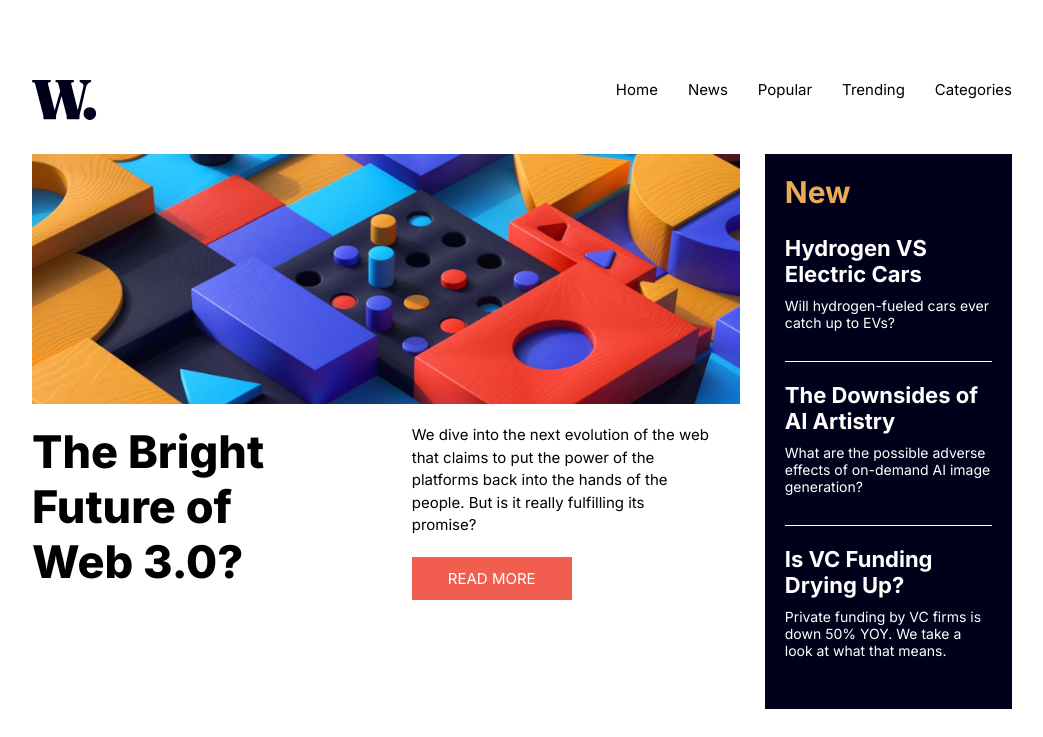
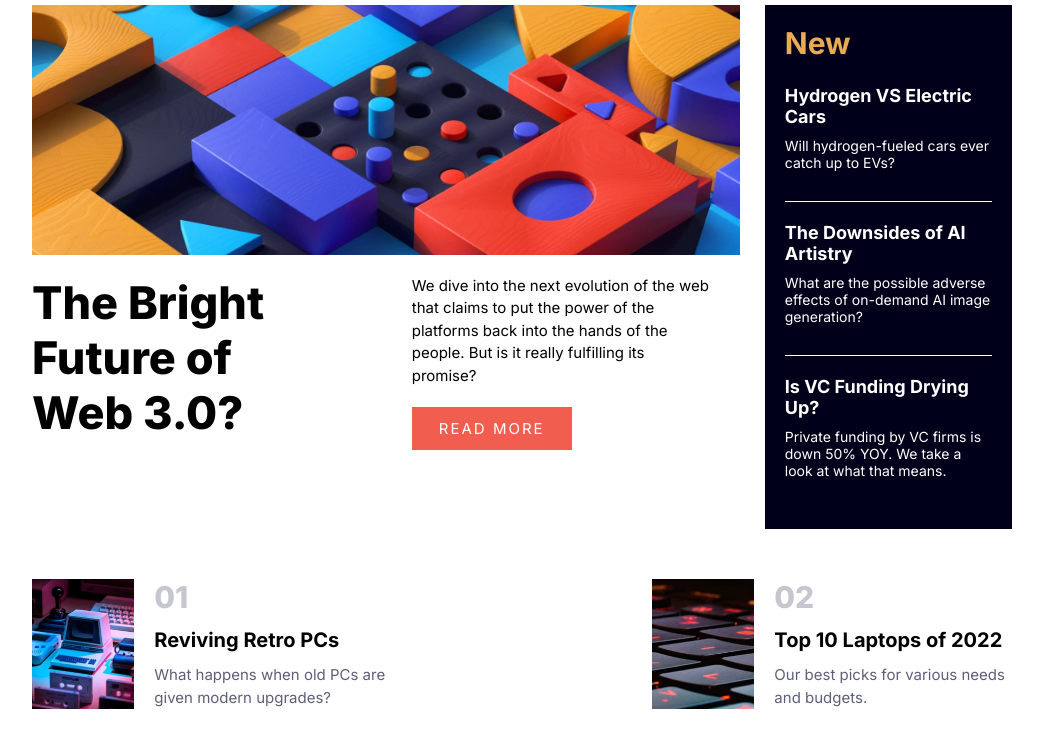
Before and after one commit to cjislegit/NewsHomepage, a React (Create React App) app: page / in a window 1280 px wide. Shown: the top 737 px of the page, without its empty margins (118-1161 px from the left). Built offline with nearby package versions, Linux system fonts and the light colour scheme.

Commit message:
Added the hover styles and centered the page in desktop mode

```diff
--- a/src/components/Main/main.module.css
+++ b/src/components/Main/main.module.css
@@ -39,6 +39,12 @@
   max-width: 160px;
   text-align: center;
   text-transform: uppercase;
+  letter-spacing: 2px;
+  cursor: pointer;
+}
+
+.mainContainer input:hover {
+  background-color: var(--darkBlue);
 }
 
 .newContainer {
@@ -78,7 +84,12 @@
 
 .newHeadline {
   font-weight: 700;
-  font-size: 22px;
+  font-size: 18px;
+  cursor: pointer;
+}
+
+.newHeadline:hover {
+  color: var(--orange);
 }
 
 .topContainer {
@@ -120,7 +131,12 @@
 
 .topHeadline {
   font-weight: 700;
-  font-size: 1.2em;
+  font-size: 20px;
+  cursor: pointer;
+}
+
+.topHeadline:hover {
+  color: var(--orange);
 }
 
 .topBody {
--- a/src/components/Navbar/navbar.module.css
+++ b/src/components/Navbar/navbar.module.css
@@ -10,6 +10,11 @@
   display: none;
 }
 
+.navbarMenu li:hover {
+  color: var(--orange);
+  cursor: pointer;
+}
+
 @media (min-width: 992px) {
   .navbarMenu img {
     display: none;
--- a/src/index.css
+++ b/src/index.css
@@ -16,10 +16,12 @@
 }
 
 html {
-  background-color: red;
+  background-color: var(--grayBlue);
   display: flex;
   justify-content: center;
   padding: 0;
+  align-items: center;
+  height: 100vh;
 }
 
 body {
```
